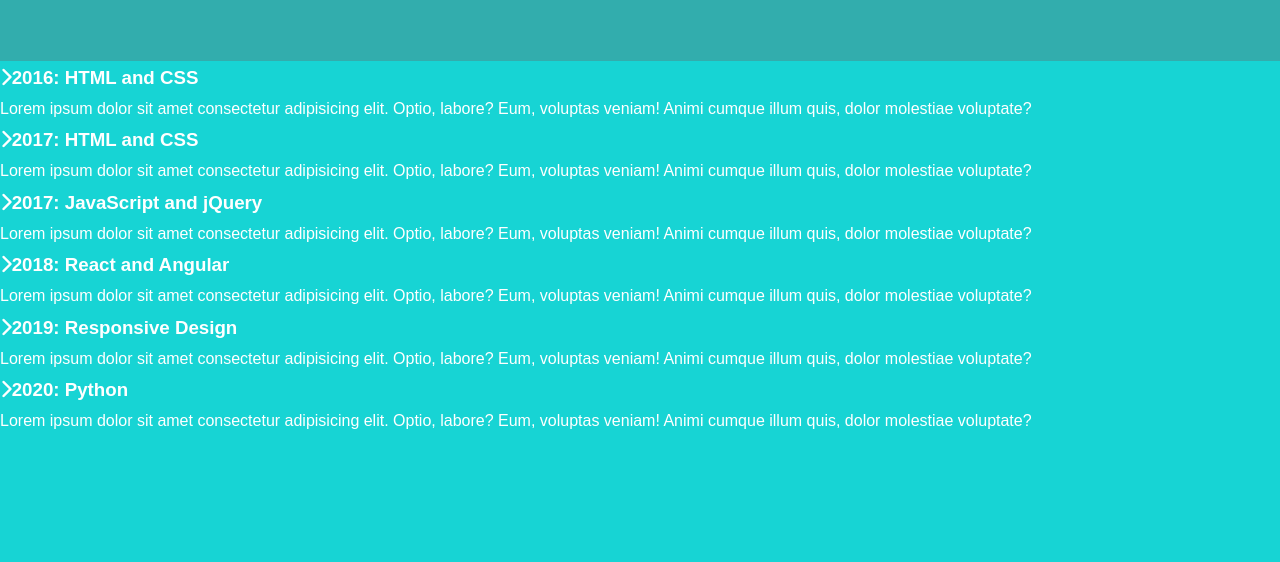
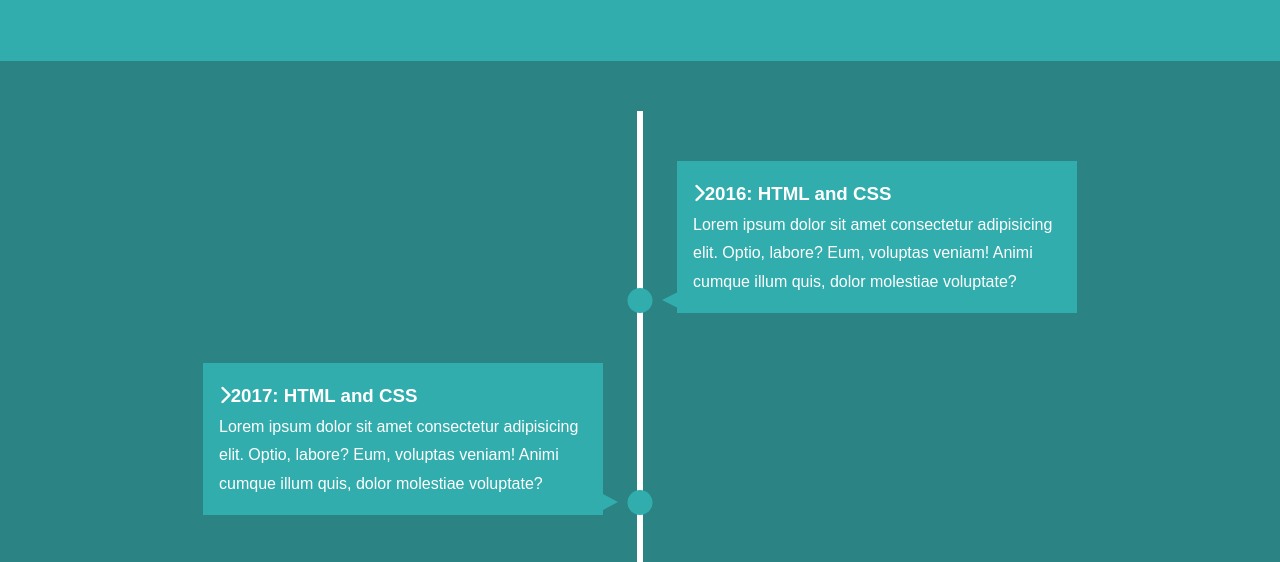
Before and after one commit to AlexDanicic/Timeline-Knowledge-Resume-Project, a plain HTML site: page index.html in a window 1280 px wide. Shown: the part 167-729 px from the top of the page. Drawn offline with Linux system fonts and the light colour scheme.

Commit message:
timeline second part with boxes finished

```diff
--- a/style.css
+++ b/style.css
@@ -1,5 +1,5 @@
 :root {
-    --primary-color: #17d4d4;
+    --primary-color: #2b8383;
     --secondary-color: #32adad;
     --max-width: 1100px;
 }
@@ -32,3 +32,76 @@ body {
 h1 {
     font-size: 2.3rem;
 }
+
+#timeline ul{
+    background: var(--primary-color);
+    padding: 50px 0;
+}
+
+/* create line */
+#timeline ul li {
+    list-style: none;
+    position: relative;
+    width: 6px;
+    margin: 0 auto;
+    padding-top: 50px;
+    background: #fff;
+}
+
+/* Boxes */
+#timeline ul li div {
+    position: relative;
+    bottom: 0;
+    width: 400px;
+    padding: 1rem;
+    background: var(--secondary-color);
+    transition: all 0.5s ease-in-out;
+}
+
+/* Right side */
+#timeline ul li:nth-child(odd) div {
+    left: 40px;
+}
+
+/* Left side */
+#timeline ul li:nth-child(even) div {
+    left: -434px;
+}
+
+/* dots */
+#timeline ul li:after {
+    content: '';
+    position: absolute;
+    left: 50%;
+    bottom: 0;
+    width: 25px;
+    height: 25px;
+    background: var(--secondary-color);
+    transform: translateX(-50%);
+    border-radius: 50%;
+    transition: background 0.5s ease-in-out;
+}
+
+/* arrows base */
+#timeline div:before {
+    content: '';
+    position: absolute;
+    bottom: 5px;
+    width: 0;
+    height: 0;
+    border-style: solid;
+}
+
+/* Right side arrows */
+#timeline ul li:nth-child(odd) div:before {
+    left: -15px;
+    border-width: 8px 16px 8px 0;
+    border-color: transparent var(--secondary-color) transparent transparent;
+}
+
+/* Left side arrows */
+#timeline ul li:nth-child(even) div:before {
+    right: -15px;
+    border-width: 8px 0 8px 15px;
+    border-color: transparent transparent transparent var(--secondary-color);
+}
```
